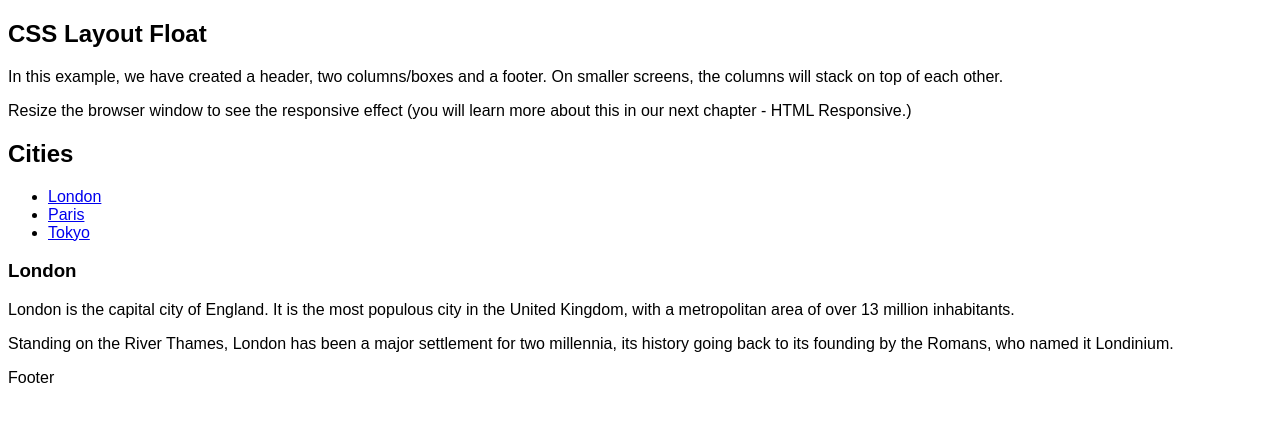
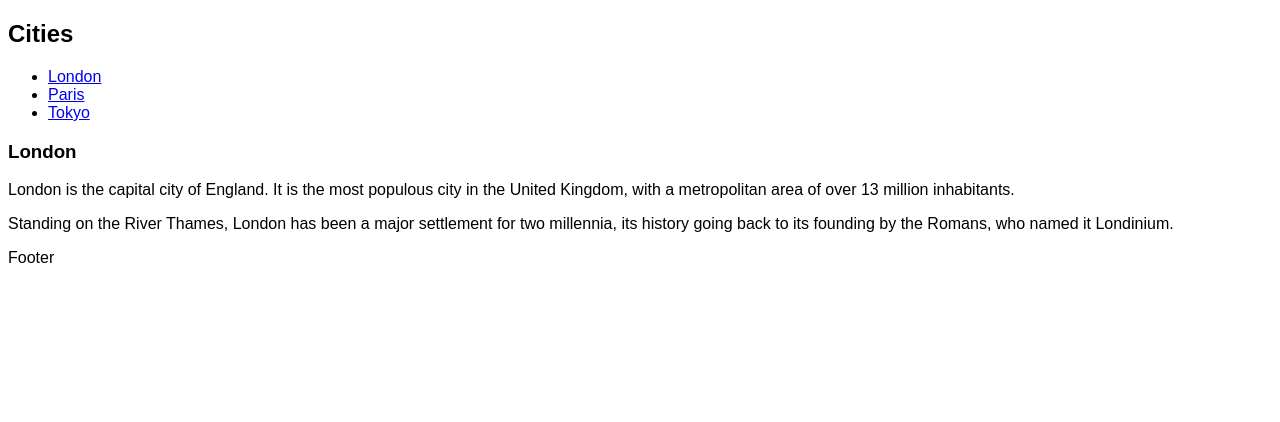
Before and after one commit to DvidChavez/davids-soccer-page, a plain HTML site: page index.html in a window 1280 px wide. Drawn offline with Linux system fonts and the light colour scheme.

Commit message:
Update index.html

```diff
--- a/index.html
+++ b/index.html
@@ -5,11 +5,6 @@
   <title>David's Soccer Page</title>
 </head>
 <body>
-
-<h2>CSS Layout Float</h2>
-<p>In this example, we have created a header, two columns/boxes and a footer. On smaller screens, the columns will stack on top of each other.</p>
-<p>Resize the browser window to see the responsive effect (you will learn more about this in our next chapter - HTML Responsive.)</p>
-
 <header>
   <h2>Cities</h2>
 </header>
```
